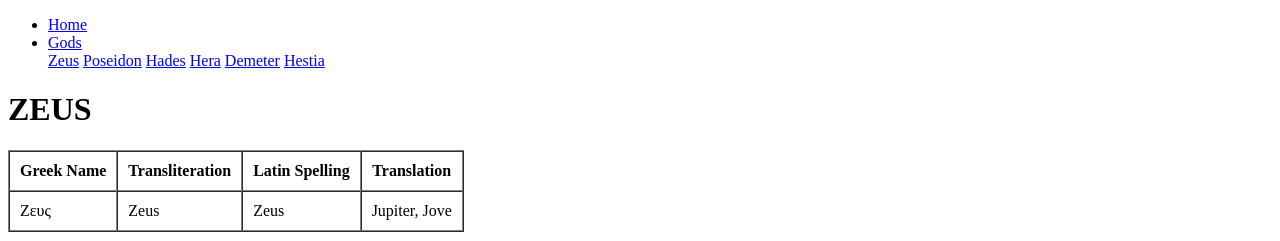
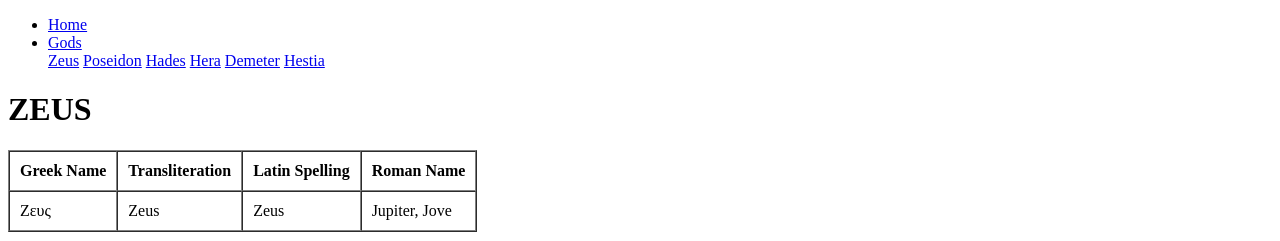
Before and after one commit to ChooHuiHarn/ChooHuiHarn.github.io, a plain HTML site: page zeus.html in a window 1280 px wide. Shown: the top 241 px of the page. Drawn offline with Linux system fonts and the light colour scheme.

Commit message:
Update zeus.html

```diff
--- a/zeus.html
+++ b/zeus.html
@@ -28,7 +28,7 @@
       <th>Greek Name</th>
       <th>Transliteration</th>
       <th>Latin Spelling</th>
-      <th>Translation</th>
+      <th>Roman Name</th>
     </tr>
   </thead>
   <tbody>
```
